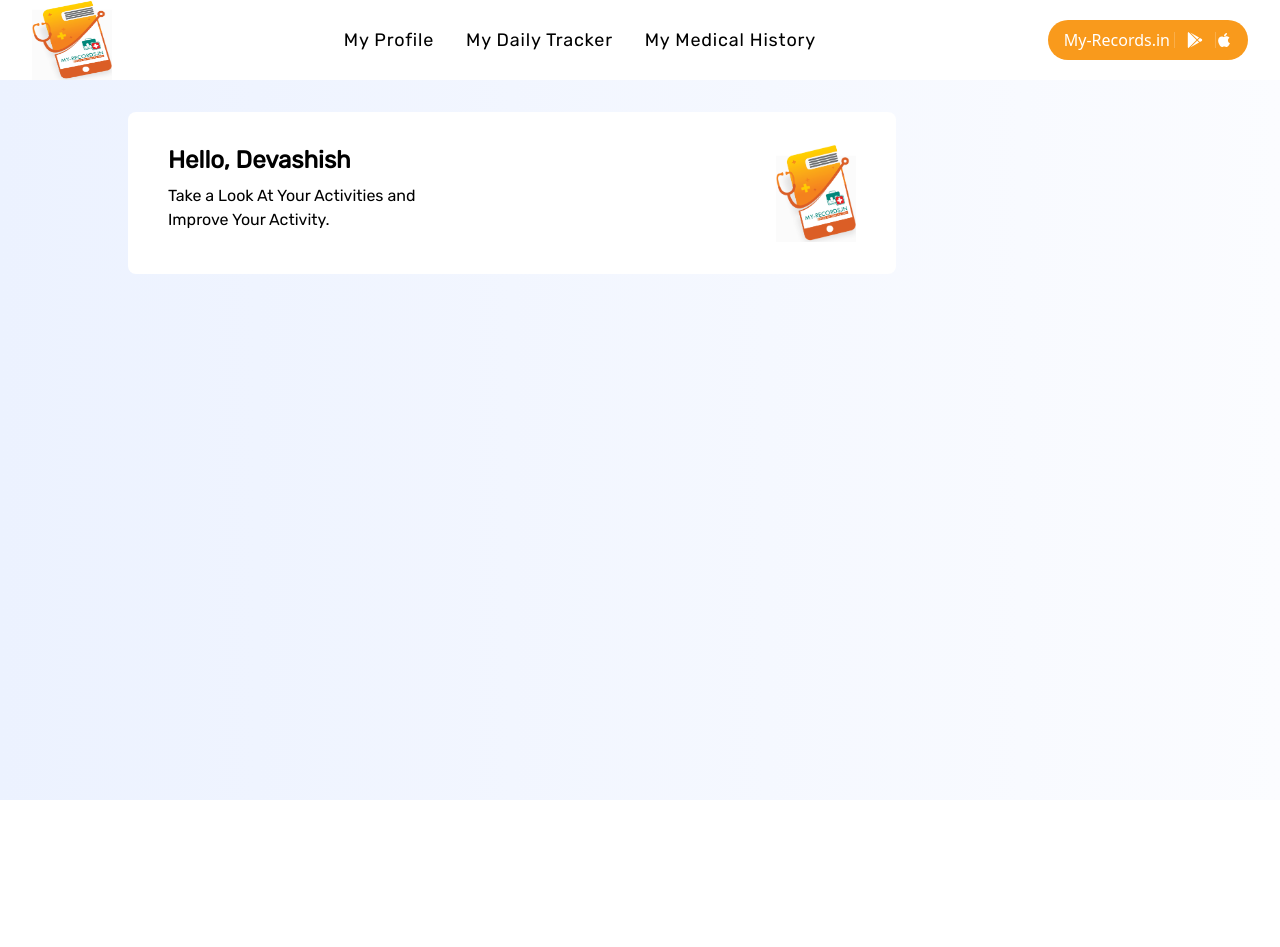
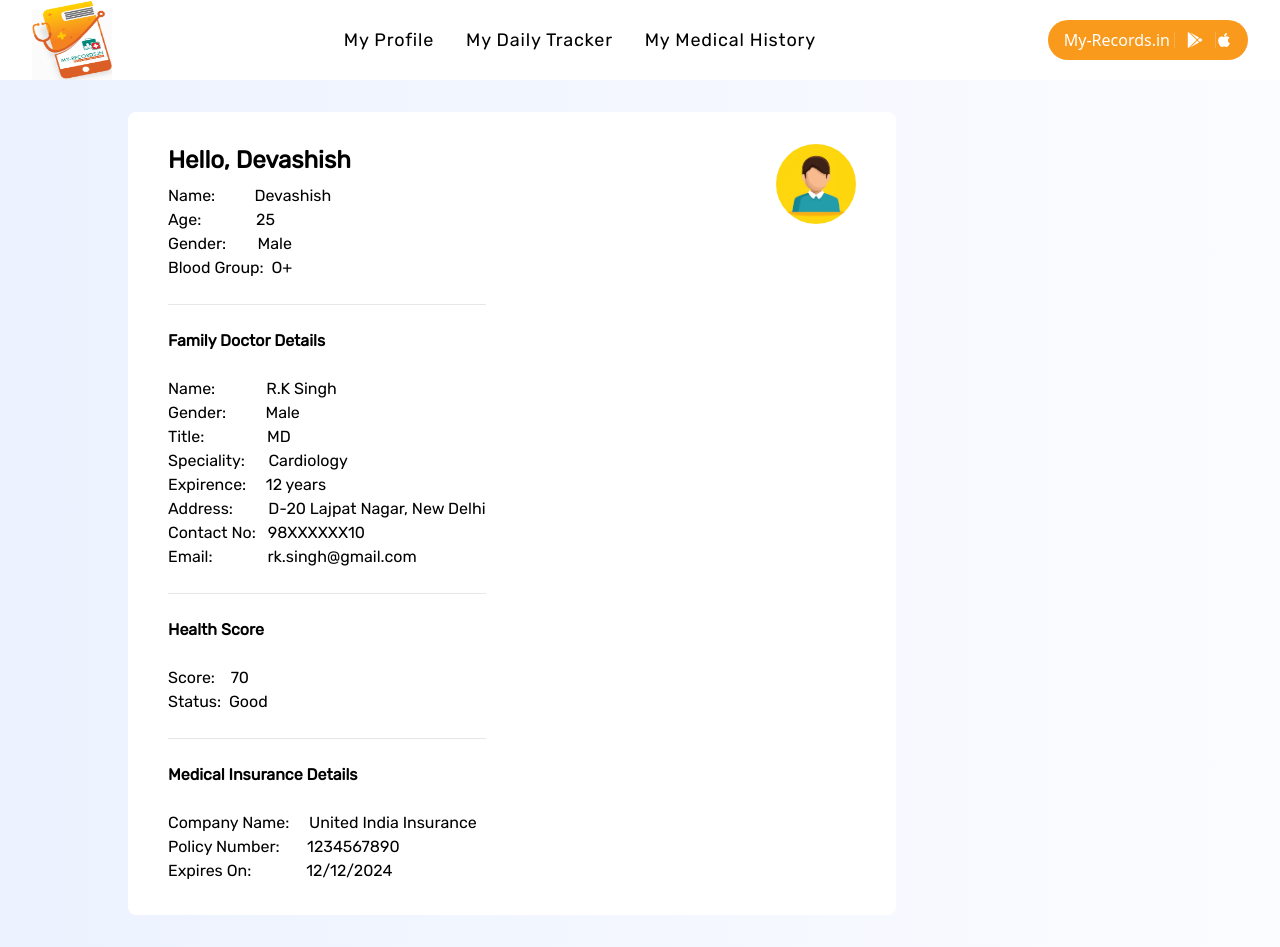
Before and after one commit to Itsdevashishgupta/records.in, a React (Create React App) app: page /user-dashboard in a window 1280 px wide. Before the commit the page ends 800 px from the top, so only its background shows below. Built offline with nearby package versions, Linux system fonts and the light colour scheme; a web font is replaced by a local one.

Commit message:
profile update

```diff
--- a/src/Components/Users/userdashboard/Userdashboard.js
+++ b/src/Components/Users/userdashboard/Userdashboard.js
@@ -1,23 +1,99 @@
-import React from 'react'
-import photo from '../../../Assets/Final Logo My Records-1.png'
+import React from 'react';
+import photo from '../../../Assets/1.avif';
+
 const Userdashboard = () => {
+  const userData = {
+    name: "Devashish",
+    age: 25,
+    gender: "Male",
+    bloodGroup: "O+",
+    photoUrl: photo
+  };
+  const doctorData = {
+    name: 'R.K Singh',
+    gender: 'Male',
+    title: 'MD',
+    speciality: 'Cardiology',
+    expirence: 12,
+    contactNo: '98XXXXXX10',
+    email: 'rk.singh@gmail.com',
+    address: 'D-20 Lajpat Nagar, New Delhi',
+    };
+
+    const calculateHealthScore = () => {
+      const healthScore = 70;
+      return healthScore;
+    };
+
+    const categorizeHealthScore = (score) => {
+    if (score >= 70) {
+      return 'Good';
+    } else if (score >= 40) {
+      return 'Average';
+    } else {
+      return 'Bad';
+    }
+  };
+  const healthScore = calculateHealthScore();
+  const healthStatus = categorizeHealthScore(healthScore);
+
+  const insuranceDetails = {
+    companyName: 'United India Insurance',
+    policyNo: '1234567890',
+    expiresOn: '12/12/2024',
+  }
+
   return (
-    <div className='bg-gradient-to-r from-[#ECF2FF] to-[#FBFCFF] h-[90vh]'  style={{ fontFamily: 'Rubik, sans-serif' }}>
+    <div className='bg-gradient-to-r from-[#ECF2FF] to-[#FBFCFF] h-[auto]' style={{ fontFamily: 'Rubik, sans-serif' }}>
       <div className='flex py-8 justify-center flex-wrap'>
         <div className='bg-white w-3/5 px-10 py-8 rounded-lg flex justify-between'>
-        <div>
-          <h1 className=' font-extrabold text-2xl mb-2'>Hello, Devashish </h1>
-          <p>Take a Look At Your Activities and </p>
-          <p>Improve Your Activity.</p>
+          <div>
+            <h1 className='font-extrabold text-2xl mb-2'>Hello, {userData.name}</h1>
+            <div style={{ fontFamily: 'Rubik, sans-serif' }}>
+              <pre style={{ fontFamily: 'Rubik, sans-serif' }}>Name:          {userData.name}</pre>
+              <pre style={{ fontFamily: 'Rubik, sans-serif' }}>Age:              {userData.age}</pre>
+              <pre style={{ fontFamily: 'Rubik, sans-serif' }}>Gender:        {userData.gender}</pre>
+              <pre style={{ fontFamily: 'Rubik, sans-serif' }}>Blood Group:  {userData.bloodGroup}</pre>
+            </div> <br></br> <hr></hr> <br></br>
+
+            <h2 className='font-semibold'>Family Doctor Details </h2> <br></br>
+            <div style={{ fontFamily: 'Rubik, sans-serif' }}>
+              <pre style={{ fontFamily: 'Rubik, sans-serif' }}>Name:             {doctorData.name}</pre>
+              <pre style={{ fontFamily: 'Rubik, sans-serif' }}>Gender:          {doctorData.gender}</pre>
+              <pre style={{ fontFamily: 'Rubik, sans-serif' }}>Title:                {doctorData.title}</pre>
+              <pre style={{ fontFamily: 'Rubik, sans-serif' }}>Speciality:      {doctorData.speciality}</pre>
+              <pre style={{ fontFamily: 'Rubik, sans-serif' }}>Expirence:     {doctorData.expirence} years</pre>
+              <pre style={{ fontFamily: 'Rubik, sans-serif' }}>Address:         {doctorData.address}</pre>
+              <pre style={{ fontFamily: 'Rubik, sans-serif' }}>Contact No:   {doctorData.contactNo}</pre>
+              <pre style={{ fontFamily: 'Rubik, sans-serif' }}>Email:              {doctorData.email}</pre>
+            </div> <br></br> <hr></hr> <br></br>
+
+            <h2 className='font-semibold'> Health Score </h2> <br></br>
+            <div style={{ fontFamily: 'Rubik, sans-serif' }}>
+            <pre style={{ fontFamily: 'Rubik, sans-serif' }}>Score:    {healthScore}</pre>
+              <pre style={{ fontFamily: 'Rubik, sans-serif' }}>Status:  {healthStatus}</pre>
+            </div> <br></br> <hr></hr> <br></br>
+
+            <h2 className='font-semibold'>Medical Insurance Details</h2> <br></br>
+            <div style={{fontFamily: 'Rubik, sans-serif'}}>
+            <pre style={{ fontFamily: 'Rubik, sans-serif' }}>Company Name:     {insuranceDetails.companyName}</pre>
+              <pre style={{ fontFamily: 'Rubik, sans-serif' }}>Policy Number:       {insuranceDetails.policyNo}</pre>
+              <pre style={{ fontFamily: 'Rubik, sans-serif' }}>Expires On:              {insuranceDetails.expiresOn}</pre>
+
+            </div>
+
           </div>
+
           <div className=''>
-            <img src={photo} alt="" className='w-20' />
+          <img src={userData.photoUrl} alt="User" className='w-20 item-center rounded-full' />
           </div>
         </div>
-        <div className='w-1/5'></div>
+        <div className='w-1/5'>
+
+        </div>
       </div>
     </div>
-  )
-}
+  );
+};
 
-export default Userdashboard
+export default Userdashboard;
```
Also changed, not shown: src/Assets/1.avif (added).
